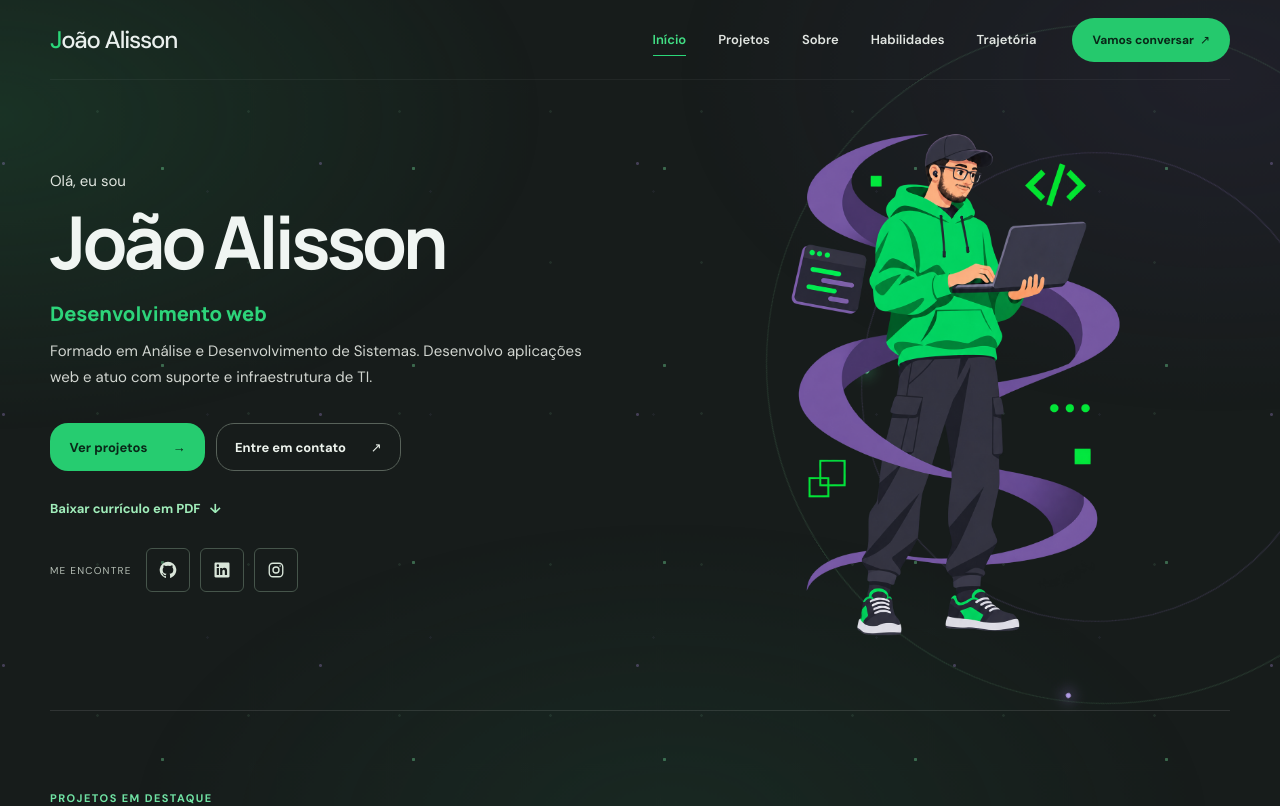
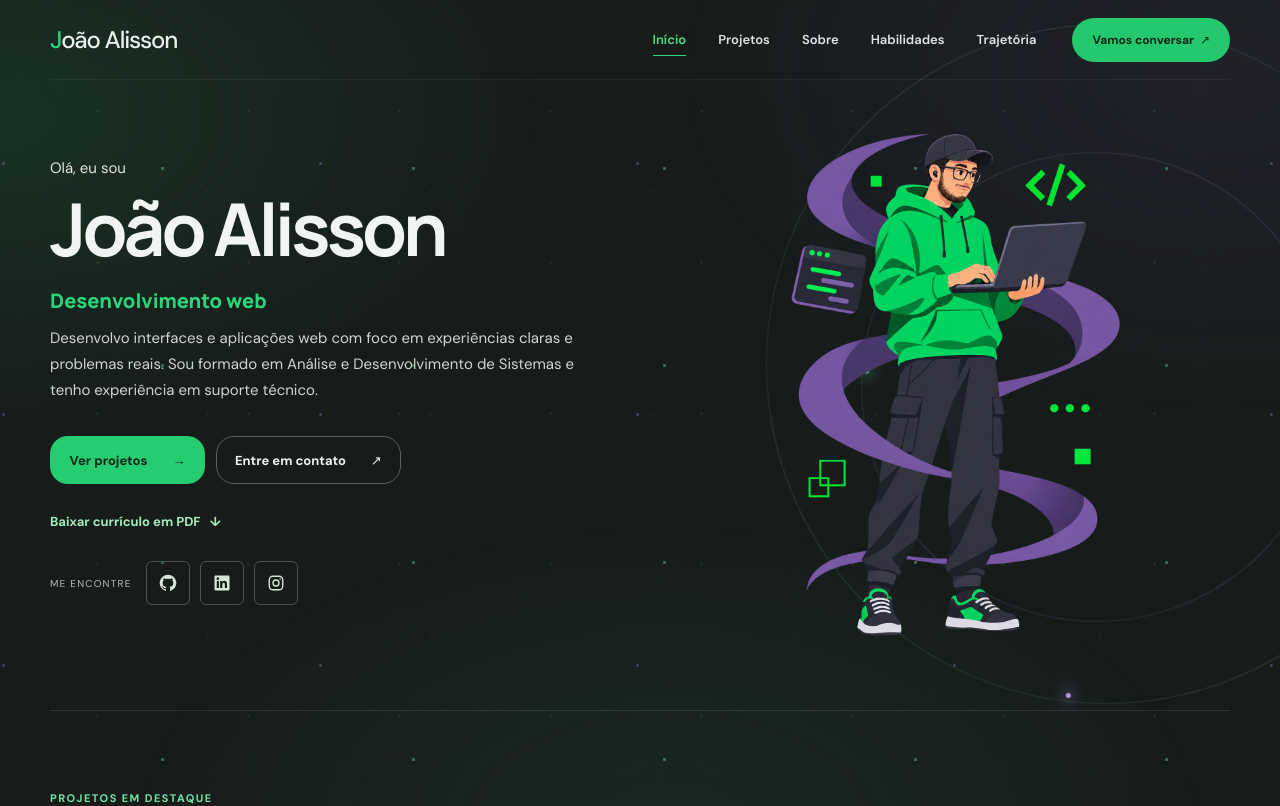
Before and after one commit to alissonfonseca9/joaoalissondev, a React (Vite) app in the folder codigo-fonte/portfolio-alisson/: page / in a window 1280 px wide. Shown: the top 806 px of the page. Built offline with nearby package versions, Linux system fonts and the light colour scheme.

Commit message:
Atualiza textos do portfólio

```diff
--- a/codigo-fonte/portfolio-alisson/public/conteudo.js
+++ b/codigo-fonte/portfolio-alisson/public/conteudo.js
@@ -6,7 +6,7 @@ window.PORTFOLIO_CONTEUDO = {
     nomeCompleto: 'João Alisson da Silva Fonseca',
     cidade: 'Maceió, AL',
     area: 'Desenvolvimento web',
-    apresentacao: 'Formado em Análise e Desenvolvimento de Sistemas. Desenvolvo aplicações web e atuo com suporte e infraestrutura de TI.',
+    apresentacao: 'Desenvolvo interfaces e aplicações web com foco em experiências claras e problemas reais. Sou formado em Análise e Desenvolvimento de Sistemas e tenho experiência em suporte técnico.',
     email: 'alisson_fonseca1@hotmail.com',
     whatsapp: '5582998025511',
     whatsappExibicao: '(82) 99802-5511',
@@ -18,21 +18,21 @@ window.PORTFOLIO_CONTEUDO = {
     curriculo: './portfolio-media/curriculo-joao-alisson.pdf'
   },
   sobre: {
-    primeiroParagrafo: 'Sou tecnólogo em Análise e Desenvolvimento de Sistemas e trabalho com suporte técnico e infraestrutura. Ao longo dessa trajetória, desenvolvi experiência em diagnóstico, documentação e atendimento a usuários.',
-    segundoParagrafo: 'Também estudo e desenvolvo projetos de software, com interesse em interfaces web, lógica de programação e aplicações que resolvam problemas do dia a dia.',
+    primeiroParagrafo: 'Sou formado em Análise e Desenvolvimento de Sistemas e desenvolvo projetos voltados à web. Gosto de transformar necessidades práticas em interfaces claras e funcionais.',
+    segundoParagrafo: 'Minha experiência em suporte e infraestrutura me ensinou a investigar problemas, ouvir usuários e documentar soluções. Levo essa atenção aos detalhes para cada projeto de desenvolvimento.',
     fatos: [
-      { titulo: 'ADS', linha1: 'Formação superior', linha2: '2019 — 2021' },
-      { titulo: 'TI', linha1: 'Experiência em suporte', linha2: 'e infraestrutura' },
-      { titulo: 'WEB', linha1: 'Projetos e interesse', linha2: 'em desenvolvimento' }
+      { titulo: 'Formação', linha1: 'Análise e Desenvolvimento', linha2: 'de Sistemas' },
+      { titulo: 'Experiência', linha1: 'Suporte técnico', linha2: 'e infraestrutura' },
+      { titulo: 'Foco atual', linha1: 'Projetos web', linha2: 'e desenvolvimento' }
     ]
   },
   habilidades: [
-    { titulo: 'Interfaces web', descricao: 'Criação de interfaces e aplicações para a web.', itens: ['HTML', 'CSS', 'JavaScript', 'React'] },
-    { titulo: 'Programação e dados', descricao: 'Lógica de programação, APIs e bancos de dados.', itens: ['Node.js', 'Python', 'Java', 'C', 'C#', 'SQL', 'MySQL', 'PostgreSQL'] },
+    { titulo: 'Nos meus projetos', descricao: 'Tecnologias utilizadas nas aplicações apresentadas no portfólio.', itens: ['HTML', 'CSS', 'JavaScript', 'React', 'TypeScript', 'Firebase', 'NestJS', 'Python'] },
+    { titulo: 'Outros conhecimentos', descricao: 'Linguagens, fundamentos e bancos de dados presentes na minha formação e estudos.', itens: ['Node.js', 'Java', 'C', 'C#', 'SQL', 'MySQL', 'PostgreSQL'] },
     { titulo: 'Suporte e infraestrutura', descricao: 'Diagnóstico de incidentes, sistemas e conectividade.', itens: ['Windows', 'Linux', 'Active Directory', 'Microsoft 365', 'TCP/IP', 'DNS', 'DHCP', 'VPN'] }
   ],
   trajetoria: {
-    introducao: 'Experiência em suporte, atendimento e análise de problemas, com formação em desenvolvimento de sistemas.',
+    introducao: 'Uma trajetória em suporte e tecnologia, com formação em desenvolvimento de sistemas e experiência em análise de problemas e documentação de soluções.',
     destaques: [
       { titulo: '5+ anos', descricao: 'de experiência em suporte técnico N1/N2' },
       { titulo: 'Diagnóstico', descricao: 'investigação de falhas, resolução de incidentes e verificação das soluções' },
```
